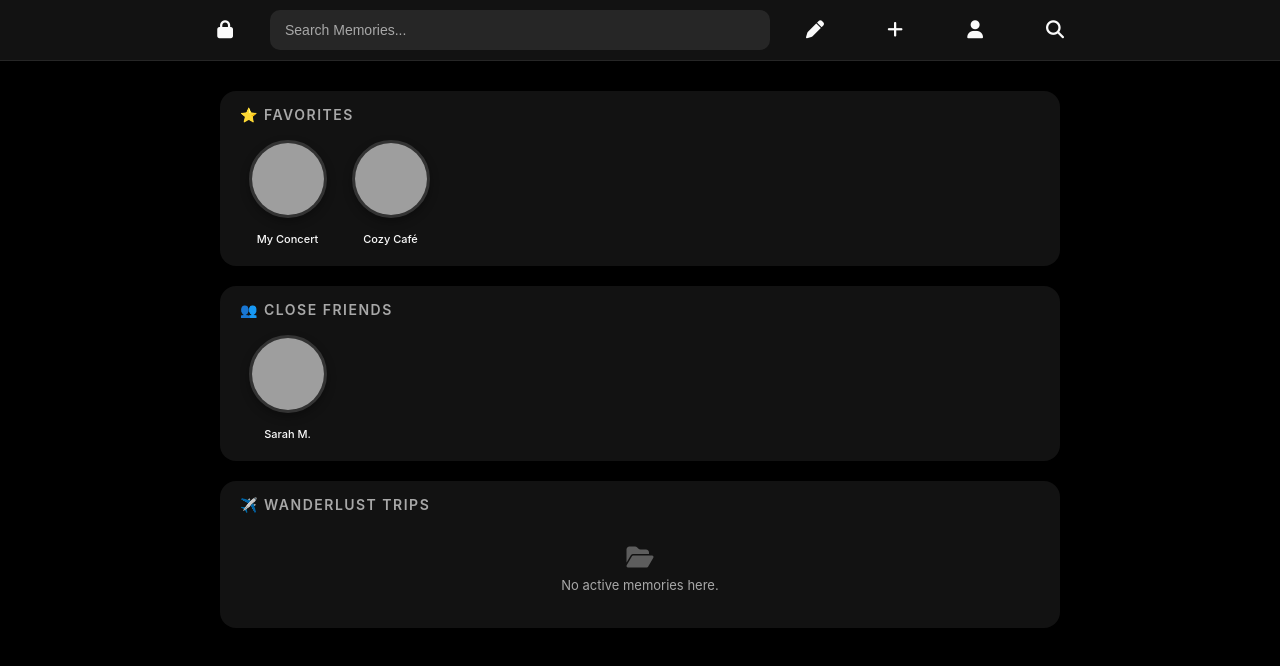
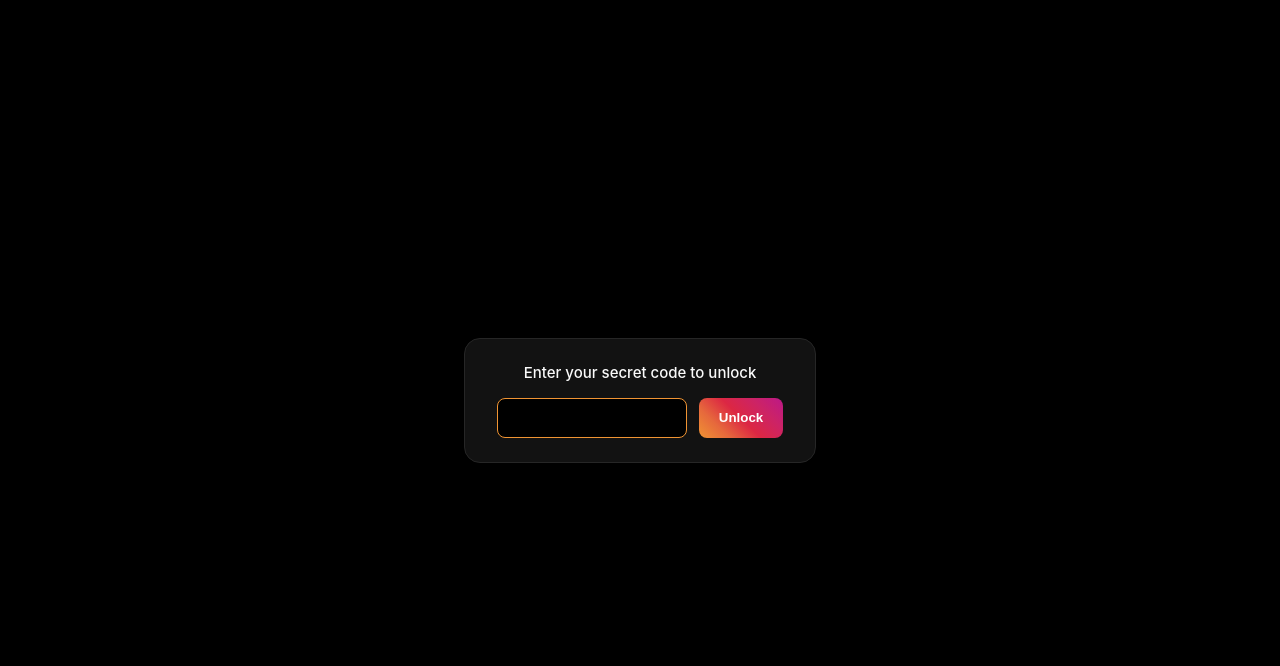
Before and after one commit to aravindkumarrr/MemoryBoard, a React (Create React App) app: page / in a window 1280 px wide. Shown: the top 666 px of the page. Built offline with nearby package versions, Linux system fonts and the light colour scheme; grey boxes are pictures that could not be loaded.

Commit message:
added lock/unlock feature to hide entire content behind password

```diff
--- a/src/App.jsx
+++ b/src/App.jsx
@@ -8,11 +8,48 @@ import { demoCategoriesArray } from './data/demoStories.js';
 import StoryViewer from './components/StoryViewer/StoryViewer.jsx';
 
 function App() {
+  const [isLocked, setIsLocked] = useState(true);
+  const [passcode, setPasscode] = useState('');
+  const [isError, setIsError] = useState(false);
+  const SECRET_CODE = "1234";
+
   const [categories, setCategories] = useState(demoCategoriesArray);
   const [isEditMode, setIsEditMode] = useState(false);
   const [activeStoryViewer, setActiveStoryViewer] = useState(null);
   const [editingStoryContext, setEditingStoryContext] = useState(null);
   const [isAddModalOpen, setIsAddModalOpen] = useState(false);
+
+  const handleUnlock = (e) => {
+    e.preventDefault();
+    if (passcode === SECRET_CODE) {
+      setIsLocked(false);
+      setIsError(false);
+      setPasscode('');
+    } else {
+      setIsError(true);
+      setPasscode('');
+    }
+  };
+
+  if (isLocked) {
+    return (
+      <div className="locked-app">
+        <div className="lock-popup">
+          <p>Enter your secret code to unlock</p>
+          <form onSubmit={handleUnlock} className="lock-form">
+            <input
+              type="password"
+              value={passcode}
+              onChange={(e) => setPasscode(e.target.value)}
+              className={`lock-input ${isError ? 'error-shake' : ''}`}
+              autoFocus
+            />
+            <button type="submit" className="lock-submit">Unlock</button>
+          </form>
+        </div>
+      </div>
+    );
+  }
 
   const totalStoriesCount = categories.reduce((acc, curr) => acc + curr.stories.length, 0);
 
@@ -21,9 +58,9 @@ function App() {
       setEditingStoryContext({ story, listId });
     } else {
       setActiveStoryViewer({ story, listId });
-      console.log("Viewing story:", story.title);
     }
   };
+
   const handleNavigateStory = (newStory, listId) => {
     setActiveStoryViewer({ story: newStory, listId });
   };
@@ -106,9 +143,8 @@ function App() {
   };
 
   const handleSaveNewMemory = ({ listId, listName, storyId, storyName, mediaList }) => {
-    // Generate an array of strictly ordered items
     const newItems = mediaList.map((media, index) => ({
-      id: `media-${Date.now()}-${index}`, // unique ID per item
+      id: `media-${Date.now()}-${index}`,
       type: media.type.startsWith('video') ? 'video' : 'image',
       src: media.src,
       music: ""
@@ -162,6 +198,7 @@ function App() {
         isEditMode={isEditMode}
         toggleEditMode={() => setIsEditMode(!isEditMode)}
         onAddClick={() => setIsAddModalOpen(true)}
+        onLock={() => setIsLocked(true)}
       />
 
       <main className="main-content-canvas">
@@ -215,17 +252,15 @@ function App() {
           onClose={() => setIsAddModalOpen(false)}
           onSave={handleSaveNewMemory}
         />
-      )
-      }
+      )}
       {activeStoryViewer && (
         <StoryViewer
           activeContext={activeStoryViewer}
           categories={categories}
           onClose={() => setActiveStoryViewer(null)}
           onNavigate={handleNavigateStory}
-
-        />)
-      }
+        />
+      )}
     </div>
   );
 }
--- a/src/CSS/App.css
+++ b/src/CSS/App.css
@@ -76,3 +76,85 @@
   transform: translateY(-2px);
   opacity: 0.9;
 }
+
+.locked-app {
+  display: flex;
+  justify-content: center;
+  align-items: center;
+  height: 100vh;
+  width: 100vw;
+  background-color: var(--bg-app);
+}
+
+.lock-popup {
+  background-color: var(--bg-elevated);
+  border: 1px solid var(--border-color);
+  padding: 24px 32px;
+  border-radius: 16px;
+  box-shadow: 0 10px 25px rgba(0, 0, 0, 0.5);
+  text-align: center;
+  animation: slideDown 0.3s ease-out;
+}
+
+.lock-popup p {
+  color: var(--text-primary);
+  margin: 0 0 16px 0;
+  font-size: 15px;
+  font-weight: 500;
+}
+
+.lock-form {
+  display: flex;
+  gap: 12px;
+  justify-content: center;
+}
+
+.lock-input {
+  background-color: var(--bg-app);
+  border: 1px solid var(--border-color);
+  color: var(--text-primary);
+  padding: 10px 14px;
+  border-radius: 8px;
+  outline: none;
+  width: 160px;
+  font-size: 16px;
+  letter-spacing: 2px;
+}
+
+.lock-input:focus {
+  border-color: #f09433;
+}
+
+.error-shake {
+  animation: shake 0.4s;
+  border-color: #dc2743 !important;
+}
+
+.lock-submit {
+  background: var(--ring-unseen);
+  border: none;
+  color: white;
+  padding: 10px 20px;
+  border-radius: 8px;
+  cursor: pointer;
+  font-weight: 600;
+  transition: opacity 0.2s, transform 0.2s;
+}
+
+.lock-submit:hover {
+  opacity: 0.9;
+  transform: translateY(-1px);
+}
+
+@keyframes slideDown {
+  from { transform: translateY(-30px); opacity: 0; }
+  to { transform: translateY(0); opacity: 1; }
+}
+
+@keyframes shake {
+  0% { transform: translateX(0); }
+  25% { transform: translateX(-5px); }
+  50% { transform: translateX(5px); }
+  75% { transform: translateX(-5px); }
+  100% { transform: translateX(0); }
+}
--- a/src/Header.jsx
+++ b/src/Header.jsx
@@ -1,21 +1,12 @@
-// src/Header.jsx
 import './CSS/Header.css';
-import { useState } from "react";
 
-// Add isEditMode and toggleEditMode as props
-function Header({ isEditMode, toggleEditMode, onAddClick }) {
-    const [locked, setLocked] = useState(true);
-
-    function toggleLock() {
-        setLocked(!locked);
-    }
-
+function Header({ isEditMode, toggleEditMode, onAddClick, onLock }) {
     return (
     <>
         <div id="header_container">
             <div className="header_button_container">
-                <button id="lock_btn" className="icon_btn" onClick={toggleLock}>
-                    {locked ? (<i className="fa-solid fa-lock"></i>) : (<i className="fa-solid fa-unlock"></i>)}
+                <button id="lock_btn" className="icon_btn" onClick={onLock}>
+                    <i className="fa-solid fa-unlock"></i>
                 </button>
             </div>
 
@@ -23,7 +14,6 @@ function Header({ isEditMode, toggleEditMode, onAddClick }) {
                 <input type="text" id="header_search_bar" placeholder="Search Memories..." />
             </div>
 
-            {/* Hooked up the Edit Button */}
             <div className="header_button_container">
                 <button
                     id="edit_btn"
```
